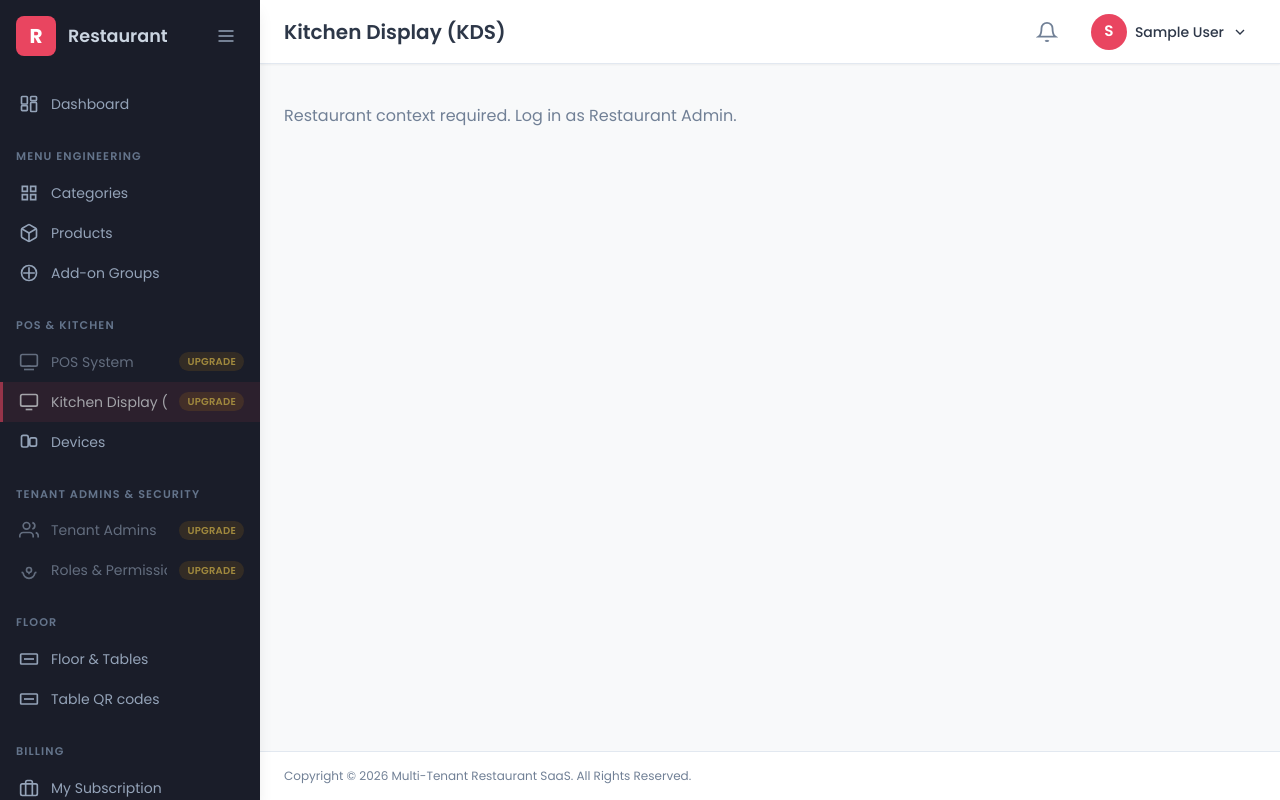
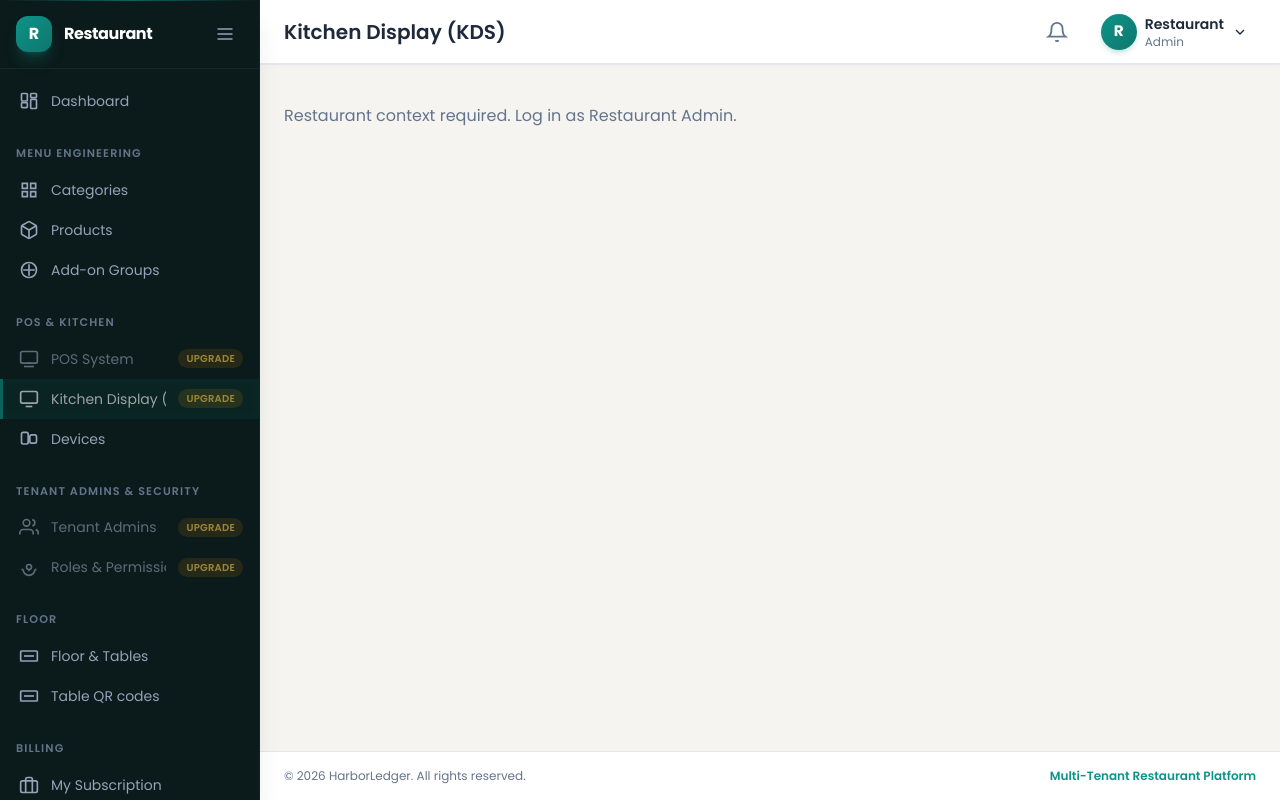
Before and after one commit to afhan-akhtar/Multi-Tenant-Restaurant-Saas-Platform, a Next.js app: page /kds in a window 1280 px wide. Built offline with nearby package versions, Linux system fonts and the light colour scheme; no server answers; sample sign-in values are in the browser's storage.

Commit message:
feat(dashboard): match color theme to landing page and show tenant name in sidebar/header

```diff
--- a/app/components/DashboardLayout.js
+++ b/app/components/DashboardLayout.js
@@ -229,8 +229,8 @@ const ICONS = {
 };
 
 function NavItem({ href, label, icon, isActive, collapsed, onNavigate, badge, locked = false, tag = "" }) {
-  const className = `flex items-center gap-3 py-2.5 px-4 text-slate-400 no-underline transition-all duration-200 border-l-[3px] border-transparent ml-0 hover:bg-sidebar-hover hover:text-white ${
-    isActive ? "bg-primary/15 text-white border-l-primary" : ""
+  const className = `flex items-center gap-3 py-2.5 px-4 text-slate-400 no-underline transition-all duration-200 border-l-[3px] border-transparent ml-0 hover:bg-sidebar-hover hover:text-white hover:border-l-primary/40 ${
+    isActive ? "bg-primary/15 text-white border-l-primary shadow-[inset_0_0_12px_rgba(13,148,136,0.08)]" : ""
   } ${locked ? "cursor-not-allowed opacity-60" : ""}`;
 
   if (locked) {
@@ -413,13 +413,15 @@ export default function DashboardLayout({
   return (
     <div className="min-h-screen flex bg-color-bg">
       <aside
-        className={`fixed top-0 left-0 z-[100] h-screen flex flex-col overflow-hidden shadow-lg text-slate-300 transition-[width,transform] duration-300 ease-out bg-sidebar
+        className={`fixed top-0 left-0 z-[100] h-screen flex flex-col overflow-hidden shadow-xl text-slate-300 transition-[width,transform] duration-300 ease-out bg-sidebar border-r border-white/[0.04]
           ${sidebarOpen ? "w-[min(260px,85vw)] sm:w-[260px] translate-x-0" : "w-[72px] -translate-x-full lg:translate-x-0"}
         `}
       >
-        <div className={`flex items-center justify-between gap-3 p-4 min-h-[56px] shrink-0 ${!sidebarOpen ? "flex-col justify-start py-4 px-2" : ""}`}>
+        {/* Subtle teal glow at top of sidebar */}
+        <div className="pointer-events-none absolute inset-x-0 top-0 h-px bg-gradient-to-r from-transparent via-primary/60 to-transparent" aria-hidden />
+        <div className={`flex items-center justify-between gap-3 p-4 min-h-[56px] shrink-0 border-b border-white/[0.06] ${!sidebarOpen ? "flex-col justify-start py-4 px-2" : ""}`}>
           <button
-            className={`shrink-0 p-2 rounded-sm flex items-center justify-center text-slate-400 hover:text-white hover:bg-white/10 transition-colors bg-transparent border-0 cursor-pointer
+            className={`shrink-0 p-2 rounded-lg flex items-center justify-center text-slate-400 hover:text-white hover:bg-white/10 transition-all duration-200 bg-transparent border-0 cursor-pointer
               ${!sidebarOpen ? "order-1" : "order-2"}
             `}
             onClick={() => setSidebarOpen(!sidebarOpen)}
@@ -430,8 +432,22 @@ export default function DashboardLayout({
             </svg>
           </button>
           <div className={`flex items-center gap-3 min-w-0 ${!sidebarOpen ? "order-2 flex-col" : "order-1"}`}>
-            <div className="w-10 h-10 min-w-10 bg-primary text-white rounded-md flex items-center justify-center font-bold text-xl">R</div>
-            <span className={`font-semibold text-[1.1rem] whitespace-nowrap ${!sidebarOpen ? "opacity-0 invisible w-0 overflow-hidden" : ""}`}>Restaurant</span>
+            <div className="w-9 h-9 min-w-9 bg-gradient-to-br from-primary to-primary-hover text-white rounded-lg flex items-center justify-center font-bold text-base shadow-lg shadow-primary/30 shrink-0">
+              {isSuperAdmin
+                ? <svg viewBox="0 0 40 40" fill="none" className="w-5 h-5" xmlns="http://www.w3.org/2000/svg" aria-hidden><path d="M8 32V8h6l6 10 6-10h6v24h-6V18l-6 10-6-10v14H8z" stroke="currentColor" strokeWidth="2.2" strokeLinejoin="round" /></svg>
+                : (user?.tenantName?.[0] || "R").toUpperCase()
+              }
+            </div>
+            <div className={`min-w-0 flex flex-col ${!sidebarOpen ? "opacity-0 invisible w-0 overflow-hidden" : ""}`}>
+              <span className="font-bold text-[1rem] tracking-tight text-white leading-tight break-words">
+                {isSuperAdmin ? "HarborLedger" : (user?.tenantName || "Restaurant")}
+              </span>
+              {isSuperAdmin && (
+                <span className="text-[0.65rem] font-medium text-teal-400/70 uppercase tracking-wider leading-tight">
+                  Super Admin
+                </span>
+              )}
+            </div>
           </div>
         </div>
         <nav className="flex-1 overflow-y-auto py-3">
@@ -475,7 +491,7 @@ export default function DashboardLayout({
       </aside>
 
       <div className={`flex-1 min-h-screen flex flex-col transition-[margin] duration-300 ${sidebarOpen ? "lg:ml-[260px]" : "lg:ml-[72px]"} ml-0`}>
-        <header className="h-14 sm:h-16 bg-color-card border-b border-color-border flex items-center justify-between px-4 sm:px-6 sticky top-0 z-50 shadow-sm gap-2 min-w-0">
+        <header className="h-14 sm:h-16 bg-color-card border-b border-color-border flex items-center justify-between px-4 sm:px-6 sticky top-0 z-50 shadow-[0_1px_0_0_#e2e8f0,0_2px_8px_-4px_rgba(0,0,0,0.06)] gap-2 min-w-0">
           <div className="flex-1 flex items-center gap-2 sm:gap-3 min-w-0">
             <button
               className="flex lg:hidden shrink-0 w-10 h-10 border-0 bg-transparent text-color-text cursor-pointer rounded-md items-center justify-center hover:bg-color-bg [&>svg]:w-6 [&>svg]:h-6"
@@ -490,7 +506,7 @@ export default function DashboardLayout({
           </div>
           <div className="flex items-center gap-2 sm:gap-4 shrink-0">
             {!isSuperAdmin && enabledFeatures.has("POS") && (
-              <Link href={withBasePath(basePath, "/pos")} className="py-1.5 px-3 sm:py-2 sm:px-4 bg-primary text-white no-underline rounded-md font-medium text-xs sm:text-sm transition-colors hover:bg-primary-hover shrink-0">
+              <Link href={withBasePath(basePath, "/pos")} className="py-1.5 px-3 sm:py-2 sm:px-4 bg-gradient-to-r from-primary to-primary-hover text-white no-underline rounded-lg font-semibold text-xs sm:text-sm transition-all duration-200 hover:shadow-md hover:shadow-primary/25 hover:-translate-y-px shrink-0">
                 POS
               </Link>
             )}
@@ -506,10 +522,17 @@ export default function DashboardLayout({
                 onClick={() => setUserMenuOpen(!userMenuOpen)}
                 aria-expanded={userMenuOpen}
               >
-                <div className="w-9 h-9 rounded-full bg-primary text-white flex items-center justify-center font-semibold text-[0.95rem]">
-                  {(displayName?.[0] || "U").toUpperCase()}
+                <div className="w-9 h-9 rounded-full bg-gradient-to-br from-primary to-primary-hover text-white flex items-center justify-center font-bold text-[0.95rem] shadow-md shadow-primary/20 shrink-0">
+                  {(isSuperAdmin ? "S" : (user?.tenantName?.[0] || "R")).toUpperCase()}
                 </div>
-                <span className="text-sm font-medium hidden sm:inline">{displayName}</span>
+                <div className="hidden sm:flex flex-col items-start leading-tight">
+                  <span className="text-sm font-semibold text-color-text">
+                    {isSuperAdmin ? "HarborLedger" : (user?.tenantName || "Restaurant")}
+                  </span>
+                  <span className="text-xs text-color-text-muted">
+                    {isSuperAdmin ? "Super Admin" : "Admin"}
+                  </span>
+                </div>
                 <svg className={`w-4 h-4 transition-transform ${userMenuOpen ? "rotate-180" : ""}`} viewBox="0 0 24 24" fill="none" stroke="currentColor" strokeWidth="2">
                   <path d="M6 9l6 6 6-6" />
                 </svg>
@@ -542,8 +565,9 @@ export default function DashboardLayout({
           {children}
         </main>
 
-        <footer className="py-3 px-4 sm:py-4 sm:px-6 text-xs text-color-text-muted border-t border-color-border bg-color-card shrink-0">
-          Copyright © {new Date().getFullYear()} Multi-Tenant Restaurant SaaS. All Rights Reserved.
+        <footer className="py-3 px-4 sm:py-4 sm:px-6 text-xs text-color-text-muted border-t border-color-border bg-color-card shrink-0 flex items-center justify-between gap-4">
+          <span>© {new Date().getFullYear()} HarborLedger. All rights reserved.</span>
+          <span className="hidden sm:inline text-primary font-semibold">Multi-Tenant Restaurant Platform</span>
         </footer>
       </div>
 
--- a/tailwind.config.js
+++ b/tailwind.config.js
@@ -10,14 +10,15 @@ module.exports = {
         poppins: ["var(--font-poppins)", "system-ui", "sans-serif"],
       },
       colors: {
-        primary: "#e94560",
-        "primary-hover": "#d63852",
-        "color-bg": "#f8f9fa",
+        primary: "#0d9488",
+        "primary-hover": "#0f766e",
+        "color-bg": "#f6f4f0",
         "color-card": "#ffffff",
-        sidebar: "#1a1d29",
-        "sidebar-hover": "#252936",
-        "color-text": "#2d3748",
-        "color-text-muted": "#718096",
+        sidebar: "#0b1a1a",
+        "sidebar-hover": "#122424",
+        "sidebar-active": "rgba(13,148,136,0.18)",
+        "color-text": "#1e293b",
+        "color-text-muted": "#64748b",
         "color-border": "#e2e8f0",
       },
       spacing: {
```
